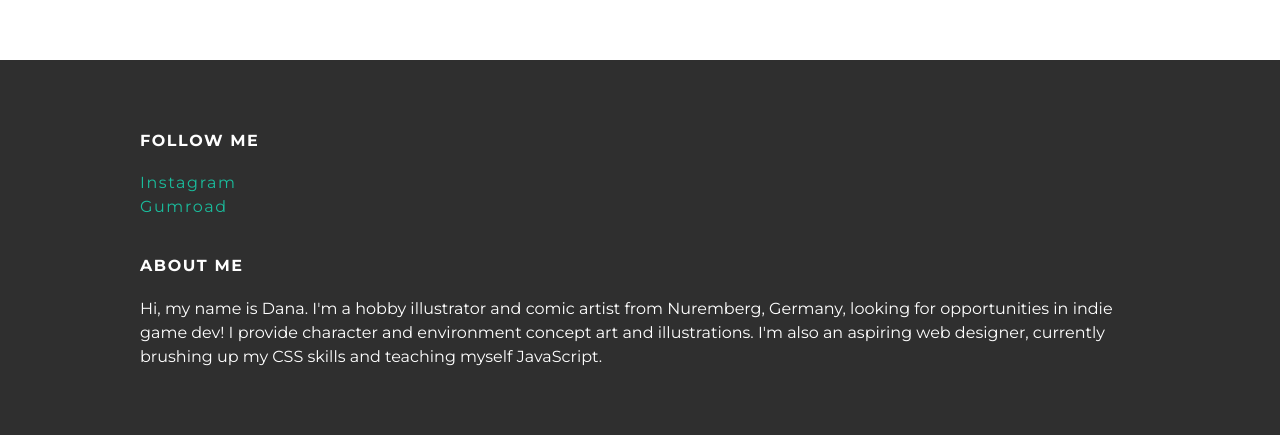
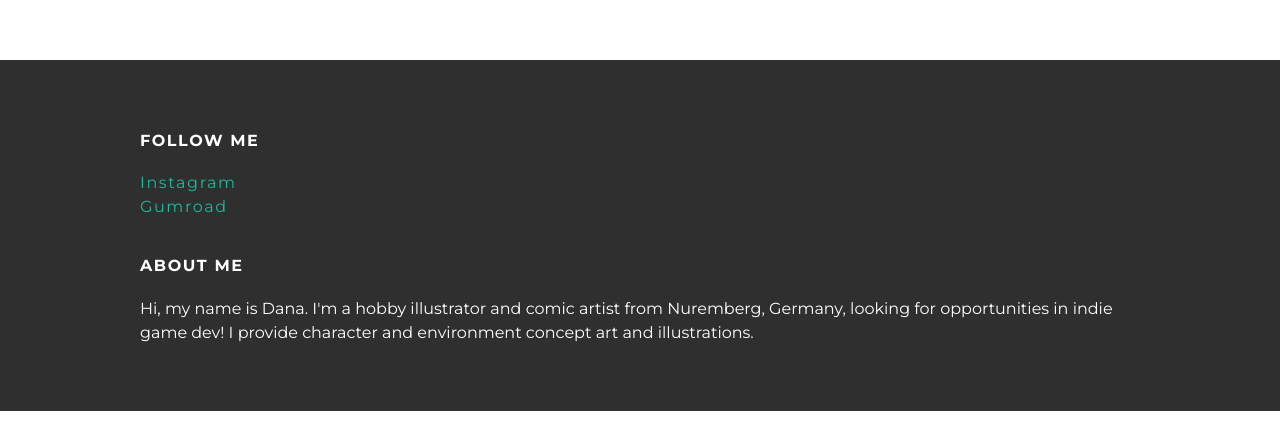
Before and after one commit to renandstimpak/renandstimpak.github.io, a plain HTML site: page illust.html in a window 1280 px wide. Shown: the part 890-1325 px from the top of the page. After the commit the page ends 1301 px from the top, so only its background shows below. Drawn offline with Linux system fonts and the light colour scheme.

Commit message:
Update illust.html

```diff
--- a/illust.html
+++ b/illust.html
@@ -45,7 +45,7 @@
 <p>
   Hi, my name is Dana. I'm a hobby illustrator and comic artist from Nuremberg, Germany,
   looking for opportunities in indie game dev! I provide character and environment concept art and illustrations.
-  I'm also an aspiring web designer, currently brushing up my CSS skills and teaching myself JavaScript.
+
 
   </p>
 </div>
```
